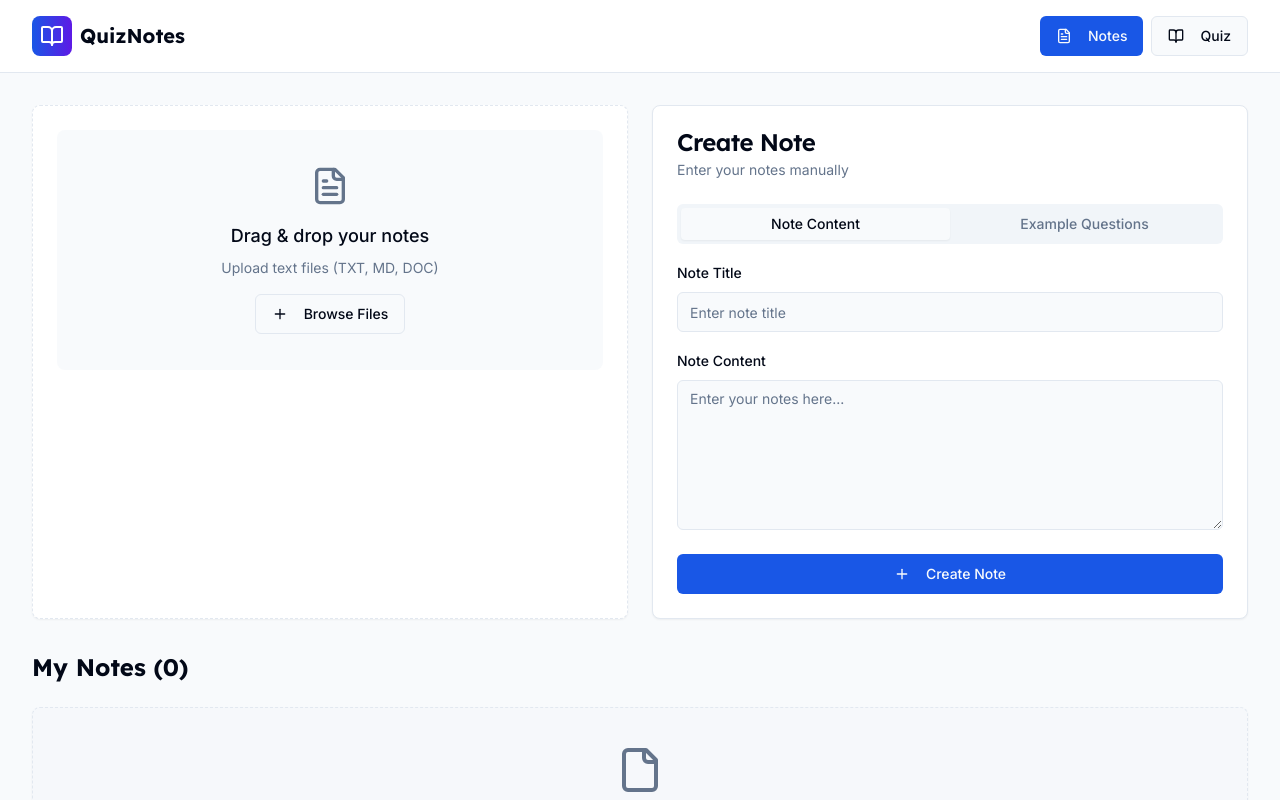
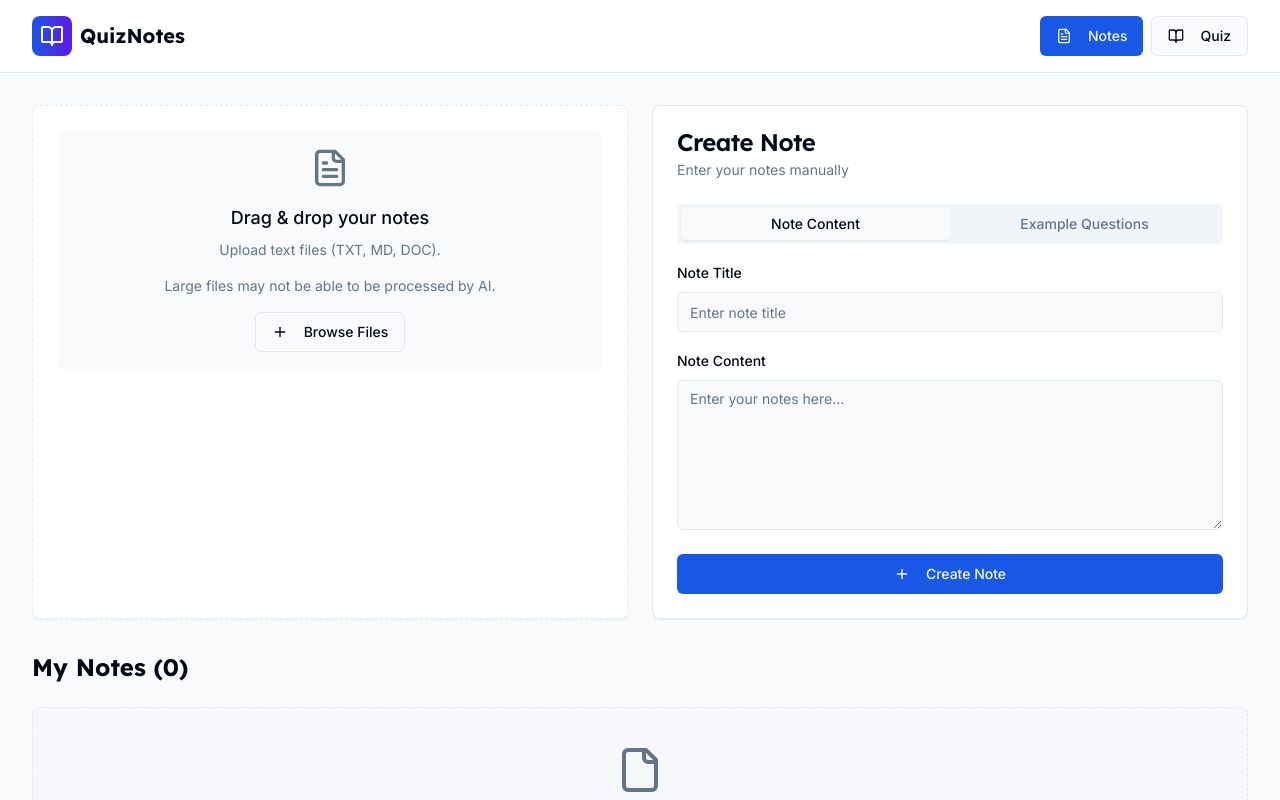
Before and after one commit to edleeenna/quiz_app, a React (Vite) app in the folder frontend/: page / in a window 1280 px wide. Shown: the top 800 px of the page. Built offline with nearby package versions, Linux system fonts and the light colour scheme.

Commit message:
Add text to say Large files may not be able to be processed by the AI as token limit and file size validation not yet implemented

```diff
--- a/frontend/src/components/NotesUploader.tsx
+++ b/frontend/src/components/NotesUploader.tsx
@@ -147,7 +147,10 @@ const NotesUploader = ({ addNote }: NotesUploaderProps) => {
             <FileText className="h-10 w-10 text-muted-foreground mb-4" />
             <p className="text-lg font-medium mb-2">Drag & drop your notes</p>
             <p className="text-sm text-muted-foreground mb-4">
-              Upload text files (TXT, MD, DOC)
+              Upload text files (TXT, MD, DOC).
+            </p>
+            <p className="text-sm text-muted-foreground mb-4">
+              Large files may not be able to be processed by AI.
             </p>
             <Button variant="outline" className="relative">
               <input
```
